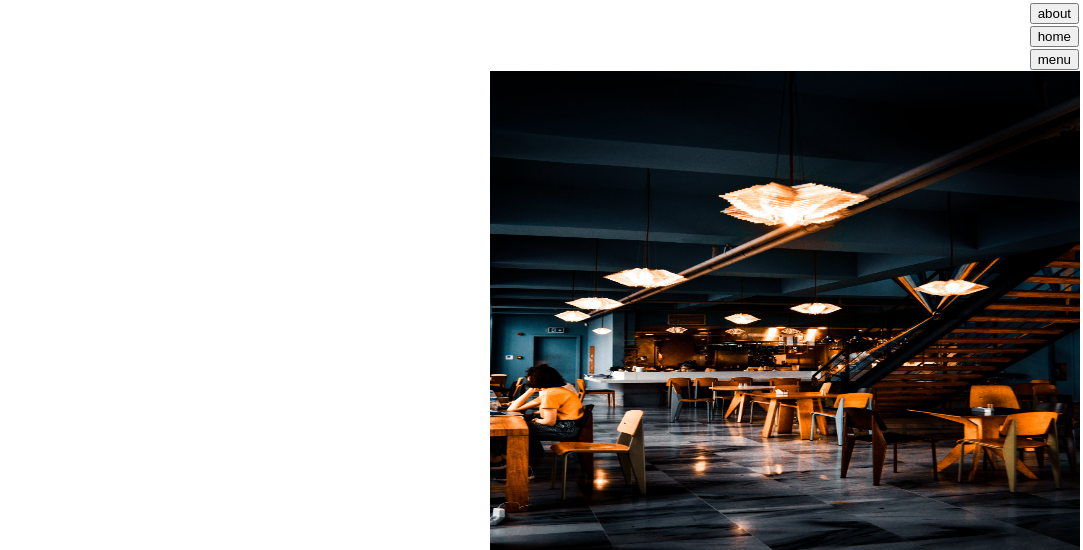
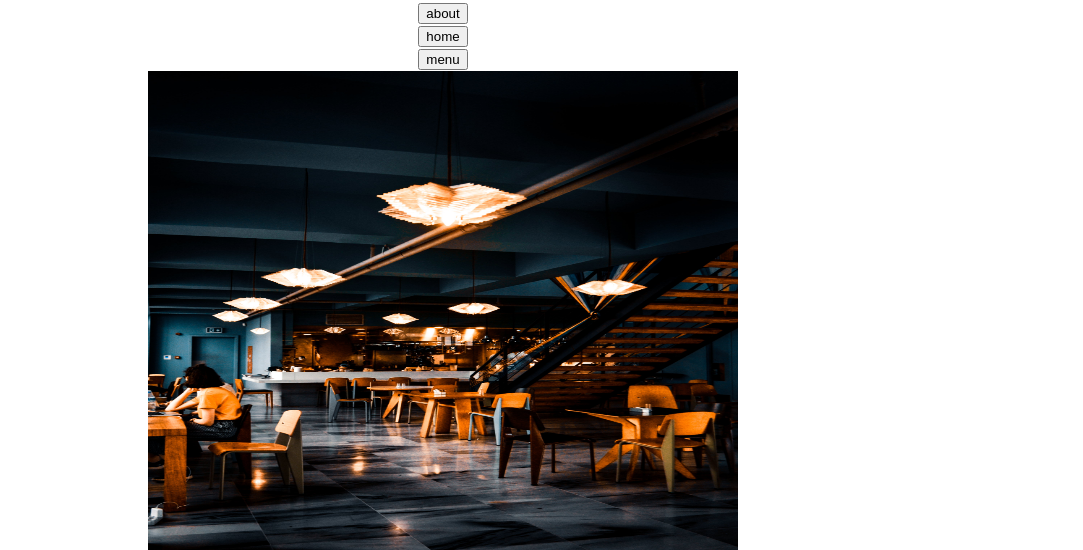
Before and after one commit to sugamcs/Restaurant, a plain HTML site: page index.html in a window 1280 px wide. Shown: the top 550 px of the page, without its empty margins (197-1280 px from the left). Drawn offline with Linux system fonts and the light colour scheme.

Commit message:
Fix all errors

```diff
--- a/style.css
+++ b/style.css
@@ -5,7 +5,7 @@
 
 #content {
     display: flex;
-    align-items: end;
+    align-items: center;
     flex-direction: column;
     justify-content: center;
 }
@@ -22,3 +22,9 @@
     flex-direction: column;
     align-items: center;
 }
+
+
+button{
+    display: flex;
+    flex-direction: column;
+}
```
